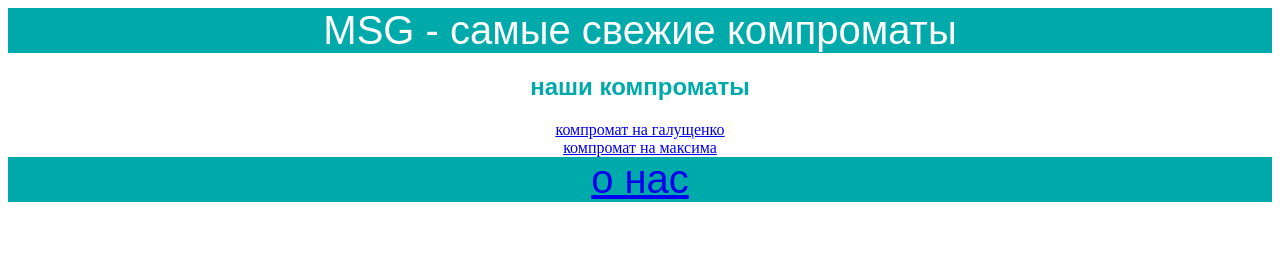
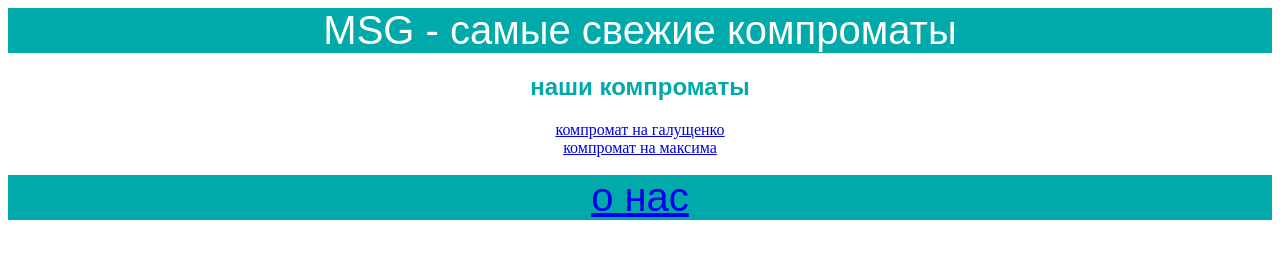
Before and after one commit to Turbidhou/MGWebs, a plain HTML site: page index.html in a window 1280 px wide. Drawn offline with Linux system fonts and the light colour scheme.

Commit message:
Update index.html

```diff
--- a/index.html
+++ b/index.html
@@ -11,6 +11,6 @@
         <h2>наши компроматы</h2>
             <a href="galushenko.html">компромат на галущенко<br/></a>
             <a href="maksis.html">компромат на максима<br/></a>
-            <footer class="head"><a href="whoweare.html">о нас</a></footer>
+            <br/><footer class="head"><a href="whoweare.html">о нас</a></footer>
         </div>
     </body>
```
